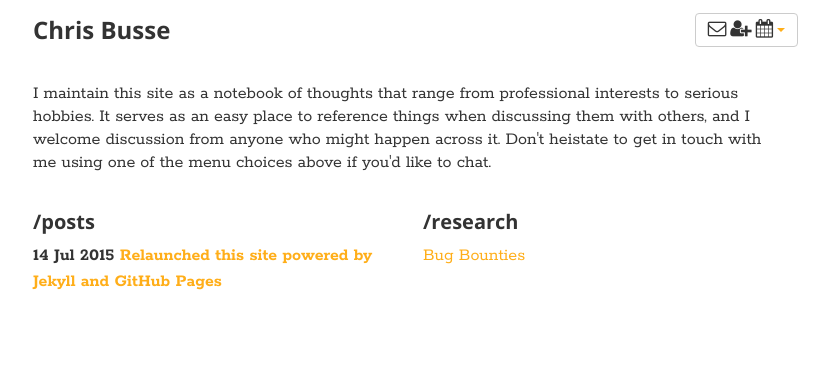
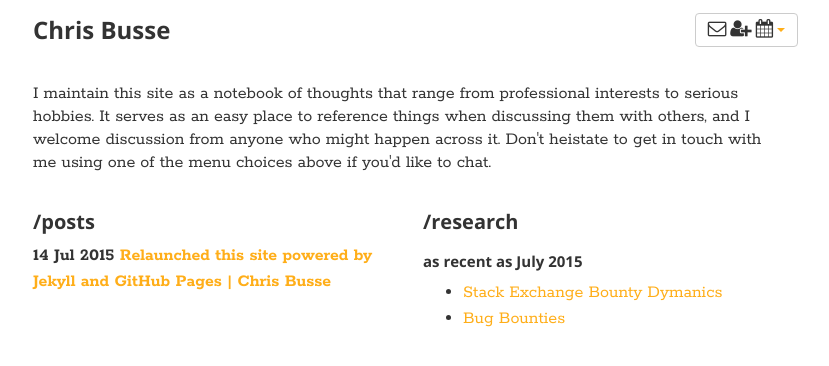
Before and after one commit to busse/site, a Jekyll site: the page built from index.html, in a window 1280 px wide. Shown: the top 366 px of the page, without its empty margins (232-1061 px from the left). Built offline with Jekyll 4.4.1, drawn with Linux system fonts in a browser that asks for light colours; nearby versions of some CDN libraries.

Commit message:
added title, GA. Added stack research

```diff
--- a/index.html
+++ b/index.html
@@ -1,5 +1,6 @@
 ---
 layout: default
+title: Chris Busse
 ---
 
 
@@ -30,7 +31,11 @@ layout: default
 	        </div>
 	        <div class="col-sm-4">
 	        	<h2>/research</h2>
-	        	<a href="/research/bug-bounties.html">Bug Bounties</a>
+	        	<h3>as recent as July 2015</h3>
+	        	<ul>
+	        	<li><a href="/research/stack-exchange-bounties.html">Stack Exchange Bounty Dymanics</a>
+	        	<li><a href="/research/bug-bounties.html">Bug Bounties</a>
+	        	</ul>
 	        </div>
 	    </div>
 	    <div class="row content2">
```
Also changed, not shown: _layouts/default.html (+10 -1 lines), _layouts/default_md.html (+13 -3 lines), _posts/2015-7-14-Relaunched-site-powered-by-Jekyll-and-GitHub-Pages.md (+1 -1 lines), research/bug-bounties.md (+1 -1 lines), research/stack-exchange-bounties.md (added, +19 -0 lines).
